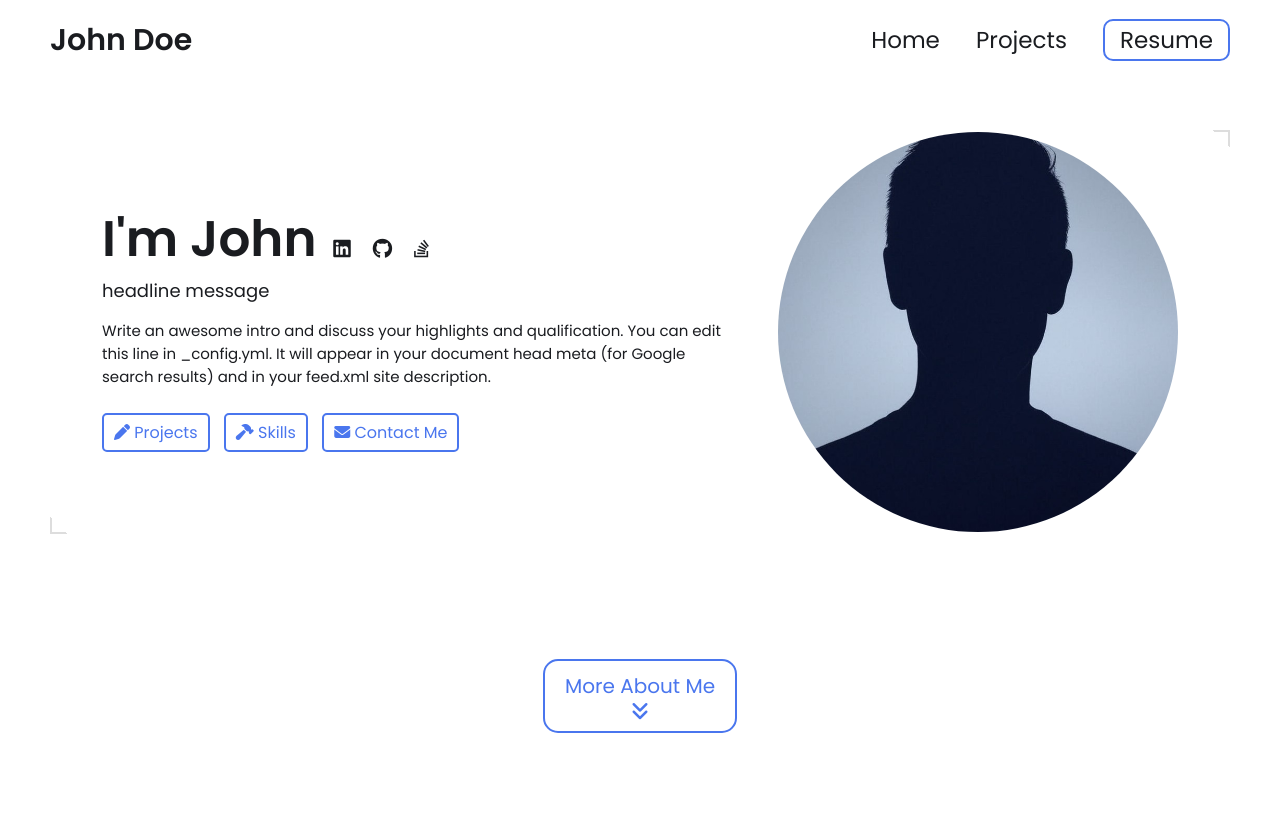
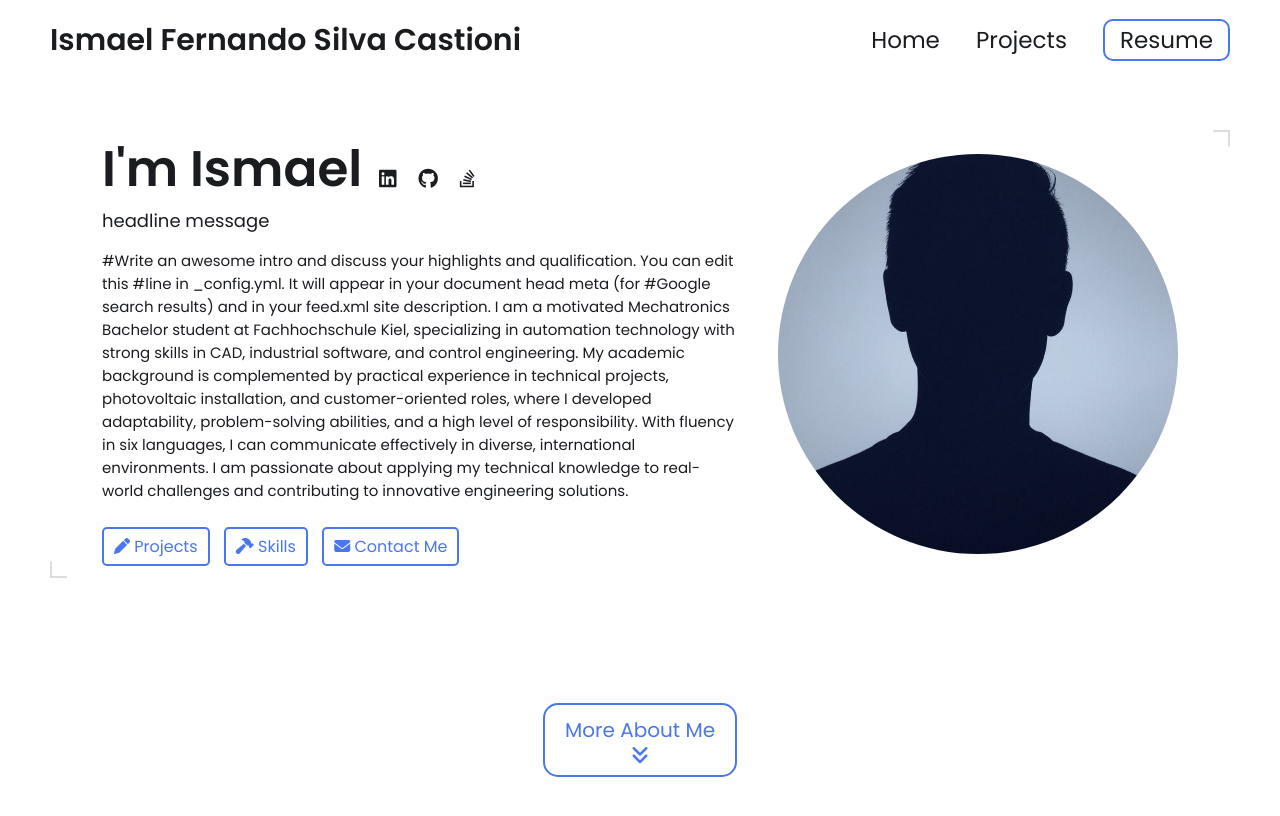
Before and after one commit to ISML10/ISML10.github.io, a Jekyll site: the page built from index.html, in a window 1280 px wide and 900 px high. Shown: the top 816 px of the window. Built offline with Jekyll 4.4.1, drawn with Linux system fonts in a browser that asks for light colours.

Commit message:
Update _config.yml

```diff
--- a/_config.yml
+++ b/_config.yml
@@ -7,17 +7,23 @@
 
 # Main Page Setup
 
-title: John Doe's Portfolio # This is what shows up in the tab of the browser
+title: Ismael F. Silva Castioni Portfolio # This is what shows up in the tab of the browser
 
 
 
 # Hero Section
-name: John Doe
+name: Ismael Fernando Silva Castioni
 headline: headline message
 description: >- # dont remove this line. this will ignore all new lines until the next section
-  Write an awesome intro and discuss your highlights and qualification. You can edit this
-  line in _config.yml. It will appear in your document head meta (for
-  Google search results) and in your feed.xml site description.
+  #Write an awesome intro and discuss your highlights and qualification. You can edit this
+  #line in _config.yml. It will appear in your document head meta (for
+  #Google search results) and in your feed.xml site description.
+  I am a motivated Mechatronics Bachelor student at Fachhochschule Kiel,
+  specializing in automation technology with strong skills in CAD, industrial software, and control engineering.
+  My academic background is complemented by practical experience in technical projects, photovoltaic installation,
+  and customer-oriented roles, where I developed adaptability, problem-solving abilities, and a high level of responsibility.
+  With fluency in six languages, I can communicate effectively in diverse, international environments.
+  I am passionate about applying my technical knowledge to real-world challenges and contributing to innovative engineering solutions.
 
 # Place your profile image in /assets/images/profile-image/folder and edit the file name
 profile_image: ./assets/images/profile-image/avatar.jpeg
```
